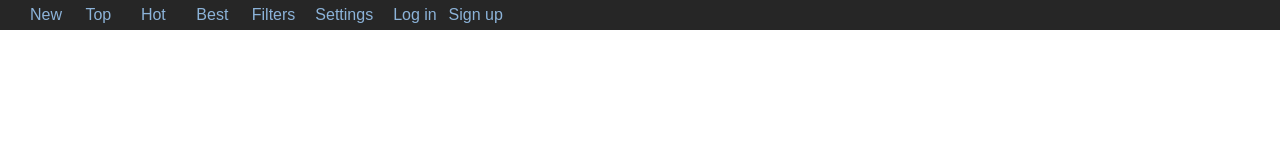
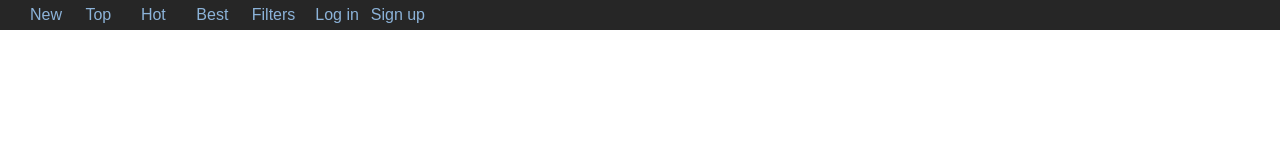
Before and after one commit to CrispiestHashbrown/tunestumbler_forreddit_app, a React app: page / in a window 1280 px wide. Shown: the top 160 px of the page. Built offline with nearby package versions, Linux system fonts and the light colour scheme.

Commit message:
Conditionally render toolbar links based on login state
- Passed login state down from Layout and Toolbar components to
NavigationItems component and added logic to conditionally render
Settings, Logout, Log in and Sign up links

```diff
--- a/src/components/Navigation/NavigationItems/NavigationItems.js
+++ b/src/components/Navigation/NavigationItems/NavigationItems.js
@@ -2,18 +2,24 @@ import React from 'react';
 
 import classes from './NavigationItems.css';
 import NavigationItem from './NavigationItem/NavigationItem';
+import Auxiliary from '../../../hoc/Auxiliary/Auxiliary';
 
-const navigationItems = () => (
+const navigationItems = (props) => (
     <ul className={classes.NavigationItems}>
         <NavigationItem link="/new">New</NavigationItem>
         <NavigationItem link="/top">Top</NavigationItem>
         <NavigationItem link="/hot">Hot</NavigationItem>
         <NavigationItem link="/best">Best</NavigationItem>
         <NavigationItem link="/filters">Filters</NavigationItem>
-        {/* TODO: render these conditionally */}
-        <NavigationItem link="/settings">Settings</NavigationItem>
-        <NavigationItem link="/login">Log in</NavigationItem>
-        <NavigationItem link="/signup">Sign up</NavigationItem>
+        { props.isLoggedIn
+            ? <Auxiliary>
+                <NavigationItem link="/settings">Settings</NavigationItem>
+                <NavigationItem link="/logout">Logout</NavigationItem>
+            </Auxiliary>
+            : <Auxiliary>
+                <NavigationItem link="/login">Log in</NavigationItem>
+                <NavigationItem link="/signup">Sign up</NavigationItem>
+            </Auxiliary> }
     </ul>
 );
 
--- a/src/components/Navigation/Toolbar/Toolbar.js
+++ b/src/components/Navigation/Toolbar/Toolbar.js
@@ -6,7 +6,8 @@ import NavigationItems from '../../Navigation/NavigationItems/NavigationItems';
 const toolbar = (props) => (
     <header className={classes.Toolbar}>
         <nav>
-            <NavigationItems />
+            <NavigationItems
+                isLoggedIn={props.isLoggedIn} />
         </nav>
     </header>
 );
--- a/src/hoc/Layout/Layout.js
+++ b/src/hoc/Layout/Layout.js
@@ -1,4 +1,5 @@
 import React, { Component } from 'react';
+import { connect } from 'react-redux';
 
 import classes from './Layout.css';
 
@@ -9,7 +10,8 @@ class Layout extends Component {
     render () {
         return (
             <Auxiliary>
-                <Toolbar />
+                <Toolbar
+                    isLoggedIn={this.props.isLoggedIn} />
                 <main className={classes.Content}>
                     {this.props.children}
                 </main>
@@ -18,4 +20,10 @@ class Layout extends Component {
     }
 }
 
-export default Layout;
+const mapStateToProps = (state) => {
+    return {
+        isLoggedIn: state.login.token !== null
+    };
+};
+
+export default connect(mapStateToProps)(Layout);
```
